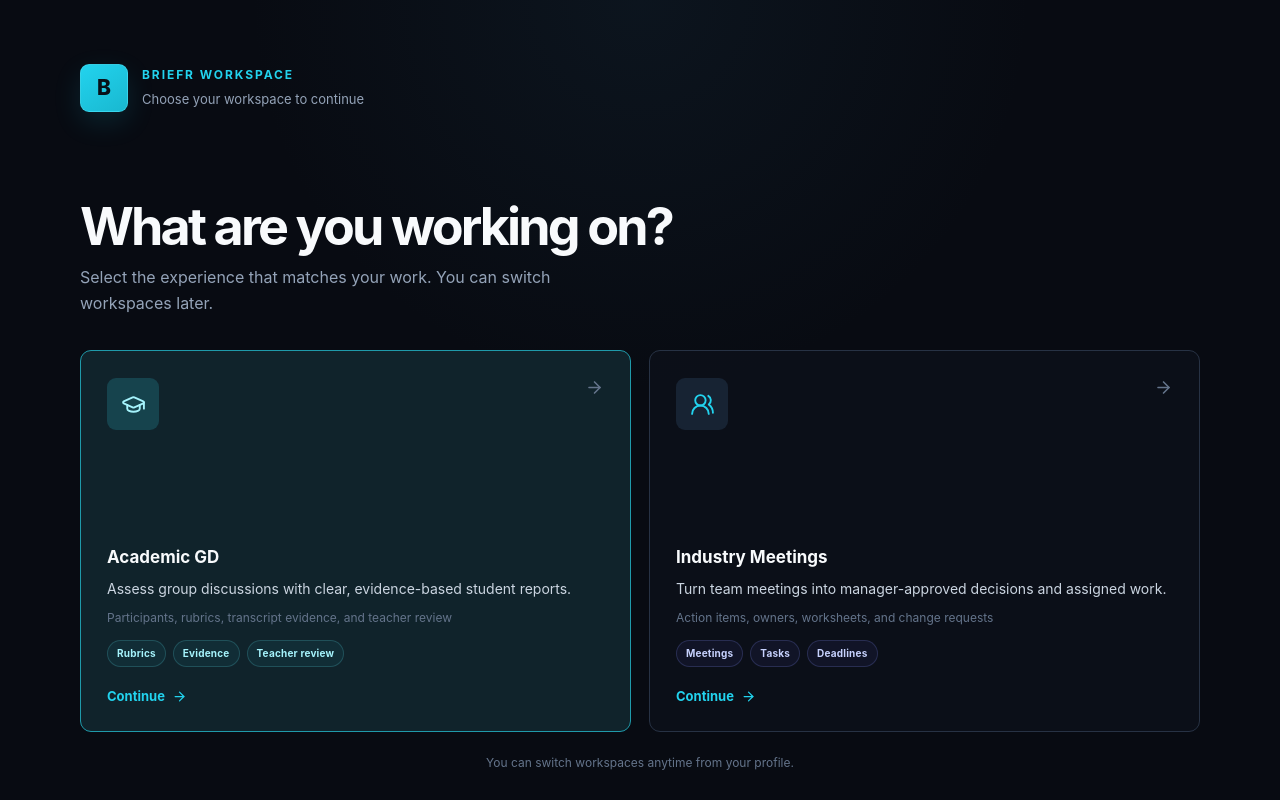
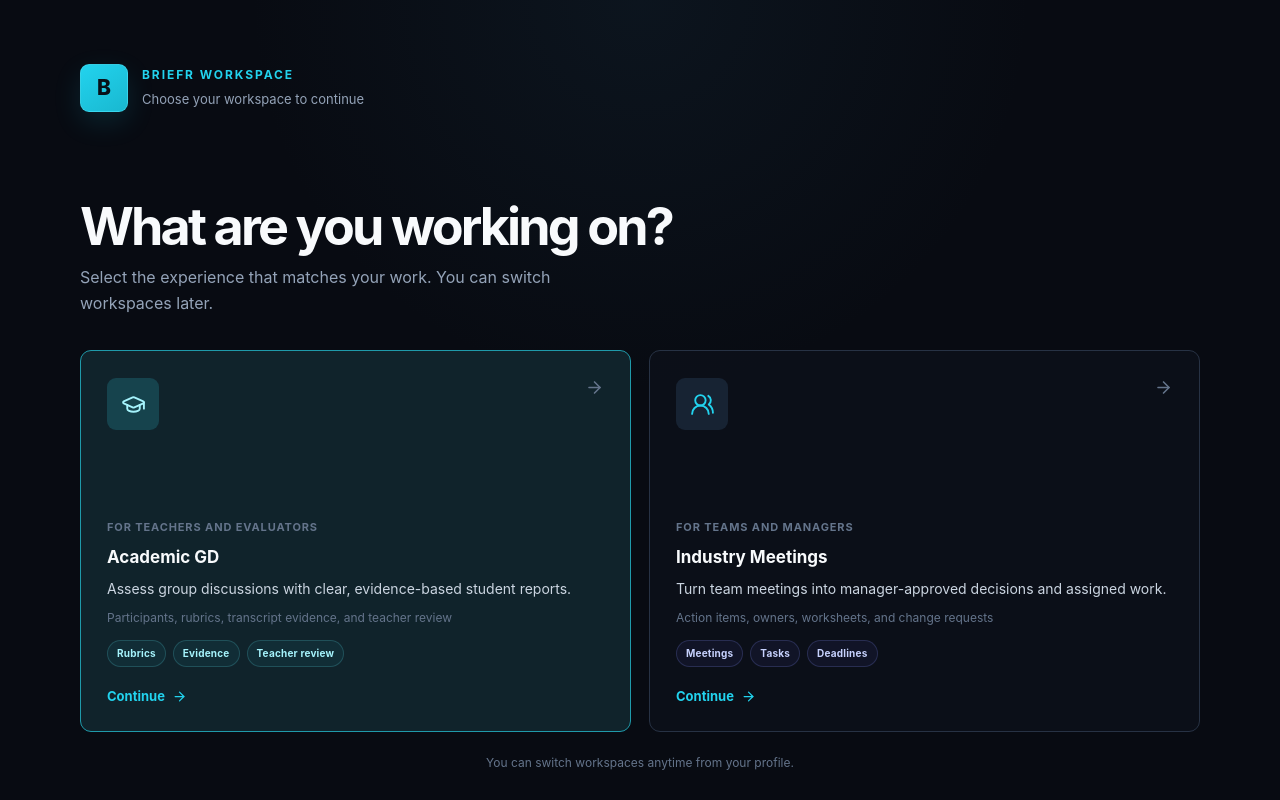
Before and after one commit to OCTehckie18/briefr, a React (Vite) app in the folder frontend/: page /select-track in a window 1280 px wide. Built offline with nearby package versions, Linux system fonts and the light colour scheme.

Commit message:
feat: clarify workspace audiences

```diff
--- a/frontend/src/index.css
+++ b/frontend/src/index.css
@@ -135,6 +135,7 @@ button:disabled { cursor: not-allowed; }
 .track-option--academic .track-option__icon { background: #16434d; color: #a5f3fc; }
 .track-option__topline .track-option__arrow { color: #64748b; }
 .track-option__copy { display: grid; gap: 5px; margin-top: auto; }
+.track-option__audience { color: #64748b; font-size: 11px; font-weight: 650; letter-spacing: .08em; text-transform: uppercase; }
 .track-option__title { color: var(--text-primary); font-size: 17px; font-weight: 650; }
 .track-option__description { color: #cbd5e1; font-size: 14px; line-height: 1.45; }
 .track-option__details { color: var(--text-muted); font-size: 12px; }
--- a/frontend/src/pages/TrackSelection/TrackSelectionPage.tsx
+++ b/frontend/src/pages/TrackSelection/TrackSelectionPage.tsx
@@ -4,9 +4,9 @@ import { useNavigate } from 'react-router-dom';
 import { useAuth } from '../../store/AuthContext';
 import type { ProductTrack } from '../../store/AuthContext';
 
-const tracks: Array<{ id: ProductTrack; title: string; description: string; details: string; capabilities: string[]; icon: typeof GraduationCap }> = [
-  { id: 'academic_gd', title: 'Academic GD', description: 'Assess group discussions with clear, evidence-based student reports.', details: 'Participants, rubrics, transcript evidence, and teacher review', capabilities: ['Rubrics', 'Evidence', 'Teacher review'], icon: GraduationCap },
-  { id: 'industry', title: 'Industry Meetings', description: 'Turn team meetings into manager-approved decisions and assigned work.', details: 'Action items, owners, worksheets, and change requests', capabilities: ['Meetings', 'Tasks', 'Deadlines'], icon: UsersRound },
+const tracks: Array<{ id: ProductTrack; title: string; audience: string; description: string; details: string; capabilities: string[]; icon: typeof GraduationCap }> = [
+  { id: 'academic_gd', title: 'Academic GD', audience: 'For teachers and evaluators', description: 'Assess group discussions with clear, evidence-based student reports.', details: 'Participants, rubrics, transcript evidence, and teacher review', capabilities: ['Rubrics', 'Evidence', 'Teacher review'], icon: GraduationCap },
+  { id: 'industry', title: 'Industry Meetings', audience: 'For teams and managers', description: 'Turn team meetings into manager-approved decisions and assigned work.', details: 'Action items, owners, worksheets, and change requests', capabilities: ['Meetings', 'Tasks', 'Deadlines'], icon: UsersRound },
 ];
 
 export const TrackSelectionPage: React.FC = () => {
@@ -32,10 +32,10 @@ export const TrackSelectionPage: React.FC = () => {
           <p className="track-selection__intro">Select the experience that matches your work. You can switch workspaces later.</p>
         </div>
         <div className="track-options">
-          {tracks.map(({ id, title, description, details, capabilities, icon: Icon }) => (
+          {tracks.map(({ id, title, audience, description, details, capabilities, icon: Icon }) => (
             <button type="button" key={id} aria-describedby={`${id}-details`} className={`track-option ${id === 'academic_gd' ? 'track-option--academic' : 'track-option--industry'}`} onClick={() => choose(id)}>
               <span className="track-option__topline"><span className="track-option__icon"><Icon size={25} strokeWidth={1.8} /></span><span className="track-option__arrow"><ArrowRight size={19} /></span></span>
-              <span className="track-option__copy"><span className="track-option__title">{title}</span><span className="track-option__description">{description}</span><span id={`${id}-details`} className="track-option__details">{details}</span><span className="track-option__capabilities" aria-label={`${title} capabilities`}>{capabilities.map((capability) => <span key={capability} className="track-option__chip">{capability}</span>)}</span></span>
+              <span className="track-option__copy"><span className="track-option__audience">{audience}</span><span className="track-option__title">{title}</span><span className="track-option__description">{description}</span><span id={`${id}-details`} className="track-option__details">{details}</span><span className="track-option__capabilities" aria-label={`${title} capabilities`}>{capabilities.map((capability) => <span key={capability} className="track-option__chip">{capability}</span>)}</span></span>
               <span className="track-option__cta">Continue <ArrowRight size={15} /></span>
             </button>
           ))}
```
